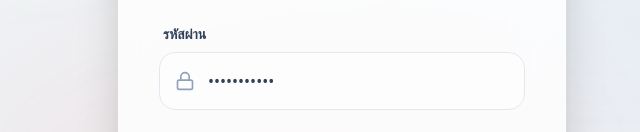
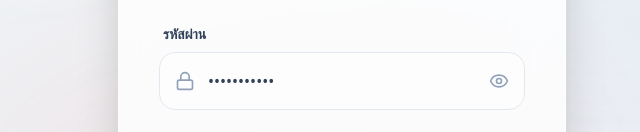
Before and after one commit to Pimvichada/Schooly_Scoot, a React (Vite) app: page / in a window 1280 px wide. Shown: the part 478-610 px from the top of the page, without its empty margins (298-938 px from the left). Built offline with nearby package versions, Linux system fonts and the light colour scheme.

Commit message:
firebase

```diff
--- /dev/null
+++ b/firebase.ts
@@ -0,0 +1,21 @@
+// Import the functions you need from the SDKs you need
+import { initializeApp } from "firebase/app";
+import { getAnalytics } from "firebase/analytics";
+// TODO: Add SDKs for Firebase products that you want to use
+// https://firebase.google.com/docs/web/setup#available-libraries
+
+// Your web app's Firebase configuration
+// For Firebase JS SDK v7.20.0 and later, measurementId is optional
+const firebaseConfig = {
+  apiKey: "AIzaSyCTgpR0dHPpTmme5yPaAuYzEnahf5IFpdM",
+  authDomain: "schoolyscoot.firebaseapp.com",
+  projectId: "schoolyscoot",
+  storageBucket: "schoolyscoot.firebasestorage.app",
+  messagingSenderId: "260668256698",
+  appId: "1:260668256698:web:813a9bab032f8039382d83",
+  measurementId: "G-W8NCG4MW2N"
+};
+
+// Initialize Firebase
+const app = initializeApp(firebaseConfig);
+const analytics = getAnalytics(app);
--- a/package.json
+++ b/package.json
@@ -11,6 +11,7 @@
   },
   "dependencies": {
     "@tailwindcss/vite": "^4.1.18",
+    "firebase": "^12.8.0",
     "lucide-react": "^0.562.0",
     "react": "^19.2.0",
     "react-dom": "^19.2.0",
--- a/src/components/LoginPage.jsx
+++ b/src/components/LoginPage.jsx
@@ -1,11 +1,12 @@
 import React, { useState } from 'react';
-import { User, Lock, ArrowRight, GraduationCap } from 'lucide-react';
+// 1. เพิ่ม Eye และ EyeOff
+import { User, Lock, ArrowRight, GraduationCap, Eye, EyeOff } from 'lucide-react';
 import { MascotStar } from './Mascots';
 
-// 1. เพิ่ม onNavigateToRegister เข้าไปใน Props
-// ต้องใส่ { } ครอบตัวแปรแบบนี้เป๊ะๆ นะครับ
 export default function LoginPage({ onLogin, onNavigateToRegister }) {
   const [selectedRole, setSelectedRole] = useState('student');
+  // 2. เพิ่ม State สำหรับเปิด-ปิดรหัสผ่าน
+  const [showPassword, setShowPassword] = useState(false);
 
   return (
     <div className="min-h-screen bg-gradient-to-br from-[#f8f9fa] via-[#eef2f6] to-[#e6e9f0] flex items-center justify-center p-4 relative overflow-hidden">
@@ -24,6 +25,7 @@ export default function LoginPage({ onLogin, onNavigateToRegister }) {
           <p className="text-slate-500 mt-3 font-medium">ระบบจัดการการเรียนรู้สำหรับคนรุ่นใหม่</p>
         </div>
 
+        {/* ส่วนเลือก Role */}
         <div className="flex bg-slate-100 p-1.5 rounded-2xl mb-8 relative">
           <div
             className={`absolute top-1.5 bottom-1.5 w-[calc(50%-6px)] bg-white rounded-xl shadow-sm transition-all duration-300 ease-out ${selectedRole === 'teacher' ? 'translate-x-full left-1.5' : 'left-1.5'}`}
@@ -58,16 +60,26 @@ export default function LoginPage({ onLogin, onNavigateToRegister }) {
               />
             </div>
           </div>
+
           <div>
             <label className="block text-sm font-bold text-slate-700 mb-2 ml-1">รหัสผ่าน</label>
             <div className="relative group">
               <Lock className="absolute left-4 top-1/2 -translate-y-1/2 text-slate-400 group-focus-within:text-[#96C68E] transition-colors" size={20}/>
               <input
-                type="password"
+                // 3. เปลี่ยน type ตาม State
+                type={showPassword ? "text" : "password"}
                 defaultValue="password123"
-                className="w-full pl-12 pr-4 py-4 rounded-2xl border border-slate-200 bg-white/50 focus:bg-white focus:border-[#96C68E] focus:ring-4 focus:ring-[#96C68E]/10 transition-all outline-none text-slate-700 font-medium placeholder:text-slate-300"
+                className="w-full pl-12 pr-12 py-4 rounded-2xl border border-slate-200 bg-white/50 focus:bg-white focus:border-[#96C68E] focus:ring-4 focus:ring-[#96C68E]/10 transition-all outline-none text-slate-700 font-medium placeholder:text-slate-300"
                 placeholder="กรอกรหัสผ่าน..."
               />
+              {/* 4. เพิ่มปุ่มดวงตา */}
+              <button
+                type="button"
+                onClick={() => setShowPassword(!showPassword)}
+                className="absolute right-4 top-1/2 -translate-y-1/2 text-slate-400 hover:text-slate-600 transition-colors focus:outline-none"
+              >
+                {showPassword ? <EyeOff size={20} /> : <Eye size={20} />}
+              </button>
             </div>
           </div>
 
@@ -82,7 +94,6 @@ export default function LoginPage({ onLogin, onNavigateToRegister }) {
         <div className="mt-8 text-center">
           <p className="text-sm text-slate-500">
             ยังไม่มีบัญชี?
-            {/* 2. เปลี่ยน <a> เป็น <button> และเรียกใช้ onNavigateToRegister */}
             <button
               type="button"
               onClick={onNavigateToRegister}
--- a/src/components/RegisterPage.jsx
+++ b/src/components/RegisterPage.jsx
@@ -1,9 +1,13 @@
 import React, { useState } from 'react';
-import { User, Lock, Mail, ArrowRight, GraduationCap, FileText } from 'lucide-react';
+// เพิ่ม Eye และ EyeOff เข้ามา
+import { User, Lock, Mail, ArrowRight, GraduationCap, FileText, Eye, EyeOff } from 'lucide-react';
 import { MascotStar } from './Mascots';
 
 export default function RegisterPage({ onRegister, onBackToLogin }) {
   const [selectedRole, setSelectedRole] = useState('student');
+  // 1. เพิ่ม State สำหรับการสลับการมองเห็นรหัสผ่าน
+  const [showPassword, setShowPassword] = useState(false);
+
   const [formData, setFormData] = useState({
     userId: '',
     fullName: '',
@@ -24,6 +28,8 @@ export default function RegisterPage({ onRegister, onBackToLogin }) {
   return (
     <div className="min-h-screen bg-gradient-to-br from-[#f8f9fa] via-[#eef2f6] to-[#e6e9f0] flex items-center justify-center p-4 relative overflow-hidden">
       <div className="bg-white/80 backdrop-blur-xl p-10 rounded-[2.5rem] shadow-2xl w-full max-w-lg relative z-10 border border-white/60">
+
+        {/* ส่วนหัวเหมือนเดิม... */}
         <div className="text-center mb-8">
           <div className="w-20 h-20 bg-gradient-to-tr from-[#96C68E] to-[#BEE1FF] rounded-3xl flex items-center justify-center mx-auto mb-4 shadow-lg transform -rotate-3">
             <MascotStar className="w-12 h-12 text-white" />
@@ -31,6 +37,7 @@ export default function RegisterPage({ onRegister, onBackToLogin }) {
           <h1 className="text-3xl font-extrabold text-slate-800">สร้างบัญชีใหม่</h1>
         </div>
 
+        {/* ส่วนเลือก Role เหมือนเดิม... */}
         <div className="flex bg-slate-100 p-1.5 rounded-2xl mb-6 relative">
           <button
             type="button"
@@ -49,6 +56,7 @@ export default function RegisterPage({ onRegister, onBackToLogin }) {
         </div>
 
         <form onSubmit={handleSubmit} className="space-y-4">
+          {/* ช่องกรอกข้อมูลอื่นๆ... */}
           <div className="relative">
             <FileText className="absolute left-4 top-1/2 -translate-y-1/2 text-slate-400" size={18} />
             <input name="userId" onChange={handleChange} required className="w-full pl-12 pr-4 py-4 rounded-2xl border border-slate-200 outline-none focus:border-[#96C68E]" placeholder="รหัสประจำตัว" />
@@ -61,9 +69,27 @@ export default function RegisterPage({ onRegister, onBackToLogin }) {
             <Mail className="absolute left-4 top-1/2 -translate-y-1/2 text-slate-400" size={18} />
             <input type="email" name="email" onChange={handleChange} required className="w-full pl-12 pr-4 py-4 rounded-2xl border border-slate-200 outline-none focus:border-[#96C68E]" placeholder="อีเมล" />
           </div>
+
+          {/* 2. ช่องรหัสผ่านที่ปรับปรุงใหม่ */}
           <div className="relative">
             <Lock className="absolute left-4 top-1/2 -translate-y-1/2 text-slate-400" size={18} />
-            <input type="password" name="password" onChange={handleChange} required className="w-full pl-12 pr-4 py-4 rounded-2xl border border-slate-200 outline-none focus:border-[#96C68E]" placeholder="รหัสผ่าน" />
+            <input
+              // เปลี่ยน type ตามสถานะ showPassword
+              type={showPassword ? "text" : "password"}
+              name="password"
+              onChange={handleChange}
+              required
+              className="w-full pl-12 pr-12 py-4 rounded-2xl border border-slate-200 outline-none focus:border-[#96C68E]"
+              placeholder="รหัสผ่าน"
+            />
+            {/* ปุ่มดวงตา */}
+            <button
+              type="button"
+              onClick={() => setShowPassword(!showPassword)}
+              className="absolute right-4 top-1/2 -translate-y-1/2 text-slate-400 hover:text-slate-600 transition-colors"
+            >
+              {showPassword ? <EyeOff size={18} /> : <Eye size={18} />}
+            </button>
           </div>
 
           <button
```
Also changed, not shown: 1 other file (tests, documents, lock files or other folders).
